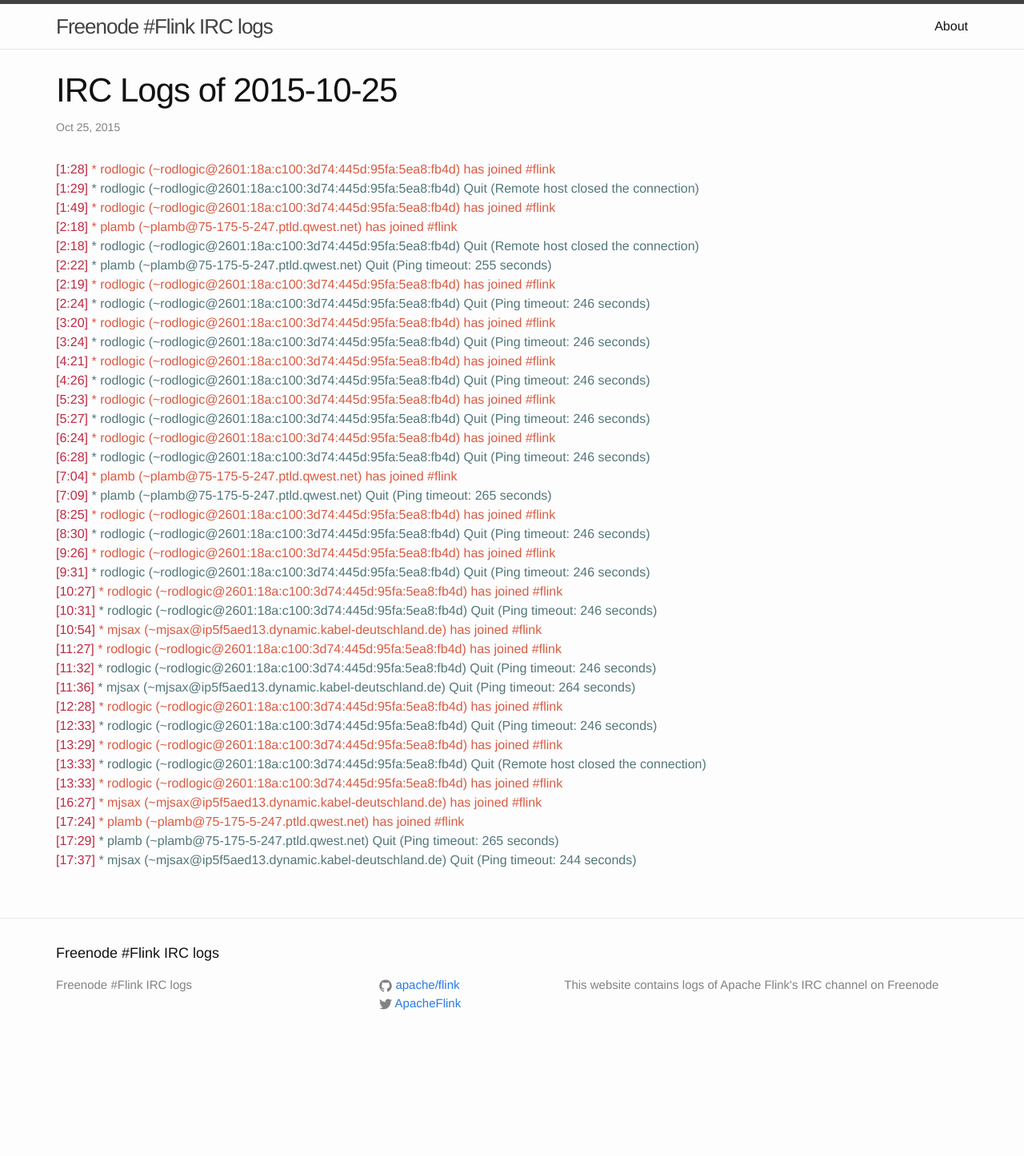
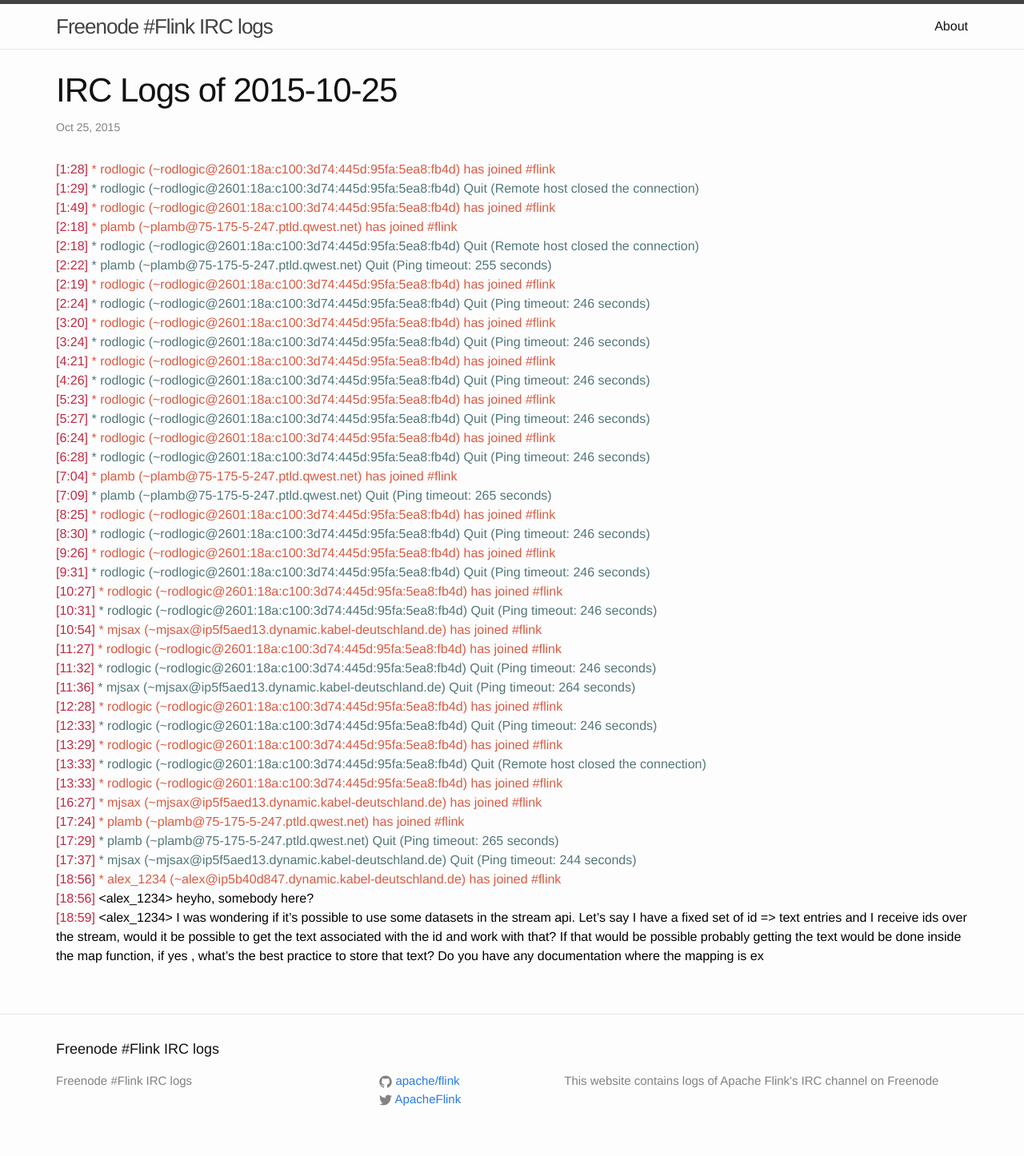
Before and after one commit to flink-irc-logs/flink-irc-logs.github.io, a Jekyll site: the page built from _posts/2015-10-25-logs.markdown, in a window 1280 px wide. Shown: the whole page at 80% size. Built offline with Jekyll 4.4.1, drawn with Linux system fonts in a browser that asks for light colours; before the commit the page ends 1326 px from its top, so only the background shows below that.

Commit message:
Update of the logs on Sun Oct 25 20:29:09 CET 2015

```diff
--- a/_posts/2015-10-25-logs.markdown
+++ b/_posts/2015-10-25-logs.markdown
@@ -41,3 +41,6 @@
 <span class="irc-date">[17:24]</span> <span class="irc-green">* plamb (~plamb@75-175-5-247.ptld.qwest.net) has joined #flink</span><br />
 <span class="irc-date">[17:29]</span> <span class="irc-navy">* plamb (~plamb@75-175-5-247.ptld.qwest.net) Quit (Ping timeout: 265 seconds)</span><br />
 <span class="irc-date">[17:37]</span> <span class="irc-navy">* mjsax (~mjsax@ip5f5aed13.dynamic.kabel-deutschland.de) Quit (Ping timeout: 244 seconds)</span><br />
+<span class="irc-date">[18:56]</span> <span class="irc-green">* alex_1234 (~alex@ip5b40d847.dynamic.kabel-deutschland.de) has joined #flink</span><br />
+<span class="irc-date">[18:56]</span> <span class="irc-black">&lt;alex_1234&gt; heyho, somebody here?</span><br />
+<span class="irc-date">[18:59]</span> <span class="irc-black">&lt;alex_1234&gt; I was wondering if it's possible to use some datasets in the stream api. Let's say I have a fixed set of id =&gt; text entries and I receive ids over the stream, would it be possible to get the text associated with the id and work with that? If that would be possible probably getting the text would be done inside the map function, if yes , what's the best practice to store that text? Do you have any documentation where the mapping is ex</span><br />
```
